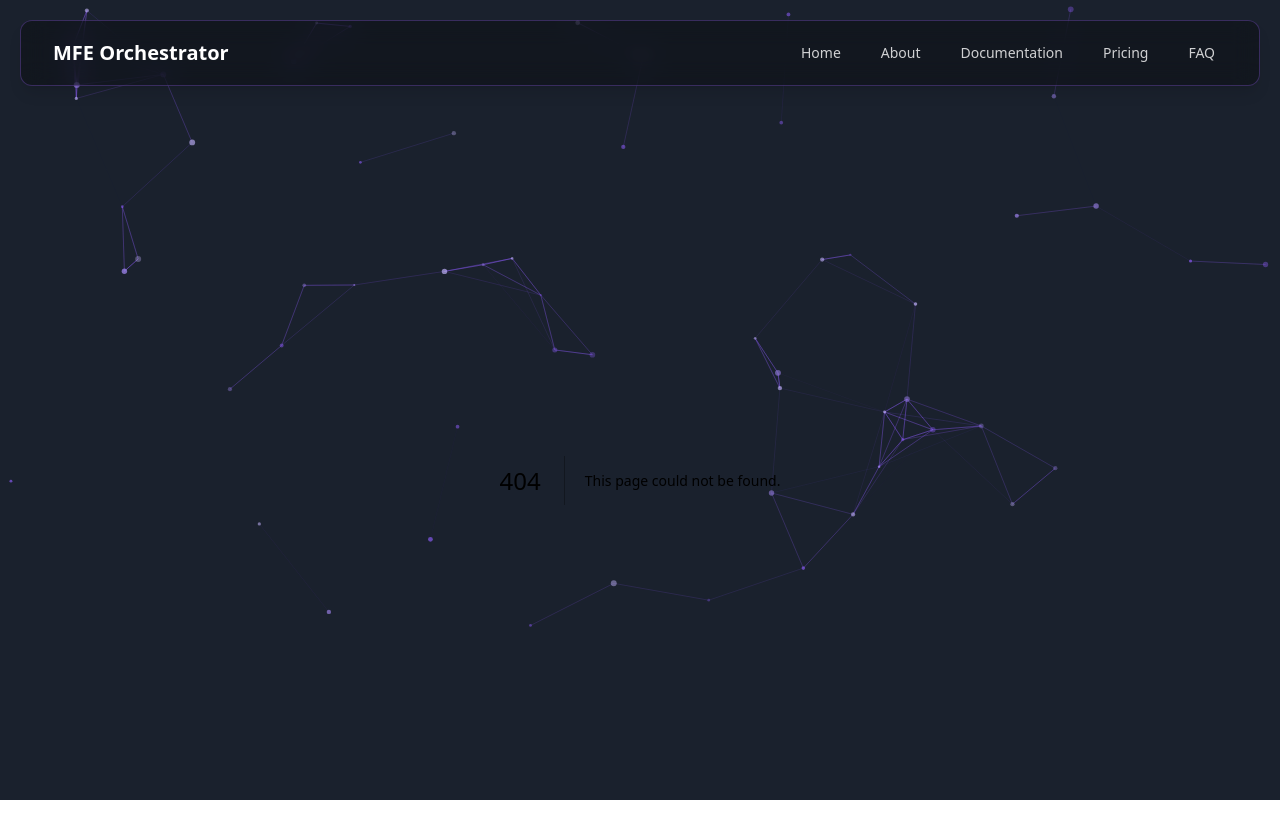
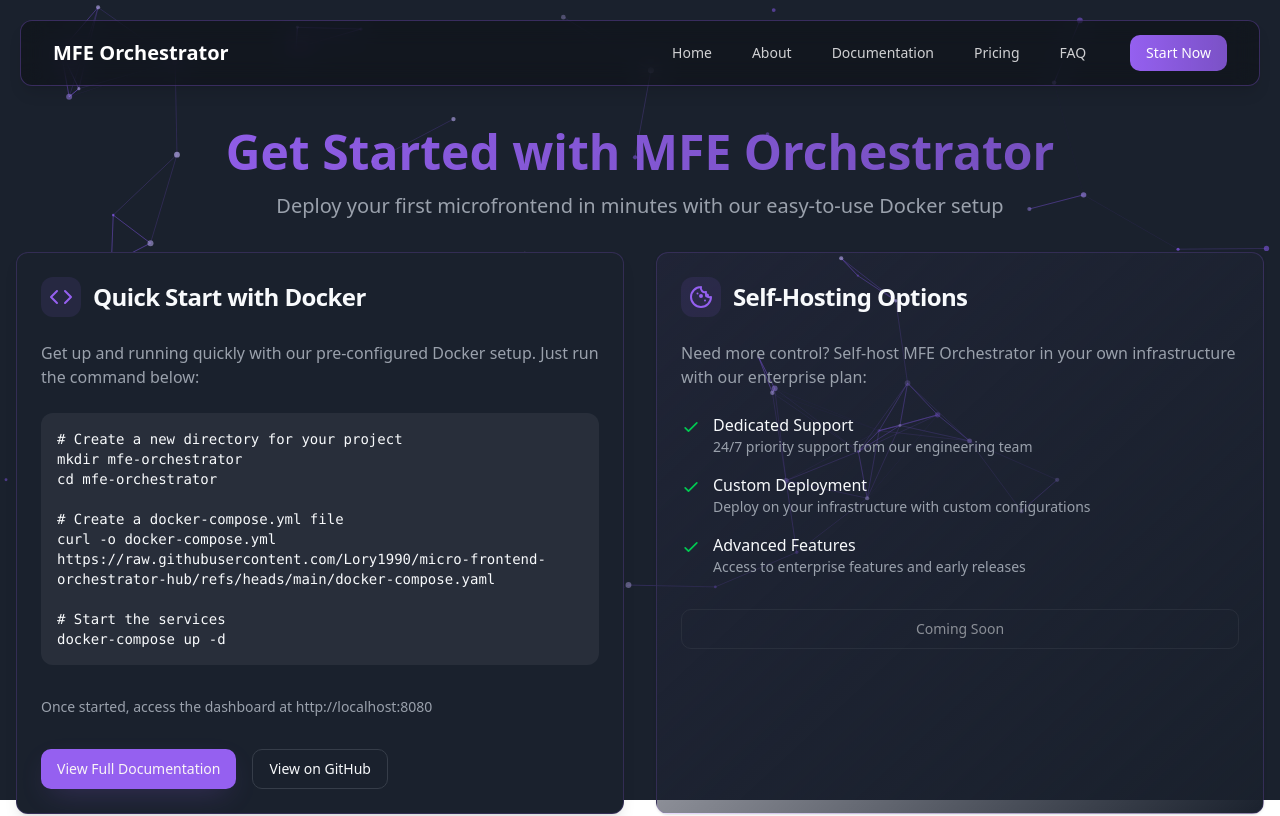
Before and after one commit to mfe-orchestrator/mfe-orchestrator.github.io, a Next.js app: page /start-now in a window 1280 px wide. Before the commit this address had no page. Shown: the top 816 px of the page. Built offline with nearby package versions, Linux system fonts and the light colour scheme.

Commit message:
huge update

```diff
--- /dev/null
+++ b/src/app/start-now/page.tsx
@@ -0,0 +1,162 @@
+import React from 'react';
+import { Card, CardContent, CardDescription, CardHeader, CardTitle } from '@/components/ui/card';
+import { Button } from '@/components/ui/button';
+import { Code } from 'lucide-react';
+import Link from 'next/link';
+
+export default function StartNowPage() {
+  return (
+    <div className="container mx-auto px-4 py-12 space-y-8">
+      <div className="text-center">
+        <h1 className="text-4xl md:text-5xl font-bold mb-4 bg-gradient-to-r from-primary to-primary/70 bg-clip-text text-transparent">
+          Get Started with MFE Orchestrator
+        </h1>
+        <p className="text-xl text-muted-foreground max-w-3xl mx-auto">
+          Deploy your first microfrontend in minutes with our easy-to-use Docker setup
+        </p>
+      </div>
+
+      <div className="grid md:grid-cols-2 gap-8">
+        <Card className="border-primary/20 shadow-lg">
+          <CardHeader>
+            <div className="flex items-center gap-3">
+              <div className="p-2 rounded-lg bg-primary/10 text-primary">
+                <Code className="h-6 w-6" />
+              </div>
+              <CardTitle>Quick Start with Docker</CardTitle>
+            </div>
+          </CardHeader>
+          <CardContent>
+            <div className="space-y-6">
+              <p className="text-muted-foreground">
+                Get up and running quickly with our pre-configured Docker setup. Just run the command below:
+              </p>
+
+              <div className="bg-muted/50 p-4 rounded-lg font-mono text-sm overflow-x-auto">
+                <code>
+                  # Create a new directory for your project<br />
+                  mkdir mfe-orchestrator<br />
+                  cd mfe-orchestrator<br /><br />
+
+                  # Create a docker-compose.yml file<br />
+                  curl -o docker-compose.yml https://raw.githubusercontent.com/Lory1990/micro-frontend-orchestrator-hub/refs/heads/main/docker-compose.yaml<br /><br />
+
+                  # Start the services<br />
+                  docker-compose up -d
+                </code>
+              </div>
+
+              <div className="pt-2">
+                <p className="text-sm text-muted-foreground">
+                  Once started, access the dashboard at <span className="font-mono">http://localhost:8080</span>
+                </p>
+              </div>
+
+              <div className="flex flex-col sm:flex-row gap-4 pt-2">
+                <Button asChild>
+                  <Link href="/documentation/docs/installation/docker-compose" className="w-full sm:w-auto">
+                    View Full Documentation
+                  </Link>
+                </Button>
+                <Button variant="outline" asChild>
+                  <a
+                    href="https://github.com/Lory1990/micro-frontend-orchestrator-hub"
+                    target="_blank"
+                    rel="noopener noreferrer"
+                    className="w-full sm:w-auto"
+                  >
+                    View on GitHub
+                  </a>
+                </Button>
+              </div>
+            </div>
+          </CardContent>
+        </Card>
+
+        <Card className="bg-gradient-to-br from-primary/5 to-background border-primary/20">
+          <CardHeader>
+            <div className="flex items-center gap-3">
+              <div className="p-2 rounded-lg bg-primary/10 text-primary">
+                <svg xmlns="http://www.w3.org/2000/svg" width="24" height="24" viewBox="0 0 24 24" fill="none" stroke="currentColor" strokeWidth="2" strokeLinecap="round" strokeLinejoin="round" className="h-6 w-6">
+                  <path d="M12 2a10 10 0 1 0 10 10 4 4 0 0 1-5-5 4 4 0 0 1-5-5"></path>
+                  <path d="M8.5 8.5v.01"></path>
+                  <path d="M16 15.5v.01"></path>
+                  <path d="M12 12a1 1 0 1 0 0-2 1 1 0 0 0 0 2"></path>
+                  <path d="M18 11.5a1 1 0 1 0 0-2 1 1 0 0 0 0 2"></path>
+                </svg>
+              </div>
+              <CardTitle>Self-Hosting Options</CardTitle>
+            </div>
+          </CardHeader>
+          <CardContent>
+            <div className="space-y-6">
+              <p className="text-muted-foreground">
+                Need more control? Self-host MFE Orchestrator in your own infrastructure with our enterprise plan:
+              </p>
+
+              <ul className="space-y-4">
+                <li className="flex items-start gap-3">
+                  <div className="flex-shrink-0 mt-1">
+                    <svg className="h-5 w-5 text-green-500" fill="none" viewBox="0 0 24 24" stroke="currentColor">
+                      <path strokeLinecap="round" strokeLinejoin="round" strokeWidth="2" d="M5 13l4 4L19 7" />
+                    </svg>
+                  </div>
+                  <div>
+                    <h4 className="font-medium">Dedicated Support</h4>
+                    <p className="text-sm text-muted-foreground">24/7 priority support from our engineering team</p>
+                  </div>
+                </li>
+                <li className="flex items-start gap-3">
+                  <div className="flex-shrink-0 mt-1">
+                    <svg className="h-5 w-5 text-green-500" fill="none" viewBox="0 0 24 24" stroke="currentColor">
+                      <path strokeLinecap="round" strokeLinejoin="round" strokeWidth="2" d="M5 13l4 4L19 7" />
+                    </svg>
+                  </div>
+                  <div>
+                    <h4 className="font-medium">Custom Deployment</h4>
+                    <p className="text-sm text-muted-foreground">Deploy on your infrastructure with custom configurations</p>
+                  </div>
+                </li>
+                <li className="flex items-start gap-3">
+                  <div className="flex-shrink-0 mt-1">
+                    <svg className="h-5 w-5 text-green-500" fill="none" viewBox="0 0 24 24" stroke="currentColor">
+                      <path strokeLinecap="round" strokeLinejoin="round" strokeWidth="2" d="M5 13l4 4L19 7" />
+                    </svg>
+                  </div>
+                  <div>
+                    <h4 className="font-medium">Advanced Features</h4>
+                    <p className="text-sm text-muted-foreground">Access to enterprise features and early releases</p>
+                  </div>
+                </li>
+              </ul>
+
+              <div className="pt-2">
+                <Button variant="outline" className="w-full" disabled>
+                  Coming Soon
+                </Button>
+              </div>
+            </div>
+          </CardContent>
+        </Card>
+      </div>
+
+      <div className="max-w-4xl mx-auto mt-12">
+        <Card className="border-0 shadow-lg bg-gradient-to-br from-background to-muted/50">
+          <CardHeader>
+            <h2 className="text-2xl font-bold text-center">Need Help Getting Started?</h2>
+          </CardHeader>
+          <CardContent className="text-center">
+            <p className="text-muted-foreground mb-6">
+              Check out our comprehensive documentation for detailed guides and API references.
+            </p>
+            <Button variant="outline" asChild>
+              <Link href="/documentation" className="w-full sm:w-auto">
+                View Documentation
+              </Link>
+            </Button>
+          </CardContent>
+        </Card>
+      </div>
+    </div>
+  );
+}
--- a/src/components/Navigation.tsx
+++ b/src/components/Navigation.tsx
@@ -18,8 +18,8 @@
               MFE Orchestrator
             </Link>
           </div>
-          <div className="hidden md:block">
-            <div className="ml-10 flex items-baseline space-x-4">
+          <div className="hidden md:flex items-center space-x-4">
+            <div className="flex items-baseline space-x-4">
               {navItems.map((item) => (
                 <Link
                   key={item.name}
@@ -30,6 +30,12 @@
                 </Link>
               ))}
             </div>
+            <Link
+              href="/start-now"
+              className="ml-4 bg-gradient-to-r from-primary to-primary/80 text-white px-4 py-2 rounded-md text-sm font-medium hover:opacity-90 transition-opacity"
+            >
+              Start Now
+            </Link>
           </div>
         </div>
       </div>
--- a/src/components/ParticlesBackground.tsx
+++ b/src/components/ParticlesBackground.tsx
@@ -88,7 +88,6 @@
                   enable: true,
                   mode: 'push',
                 },
-                resize: true,
               },
               modes: {
                 grab: {
```
